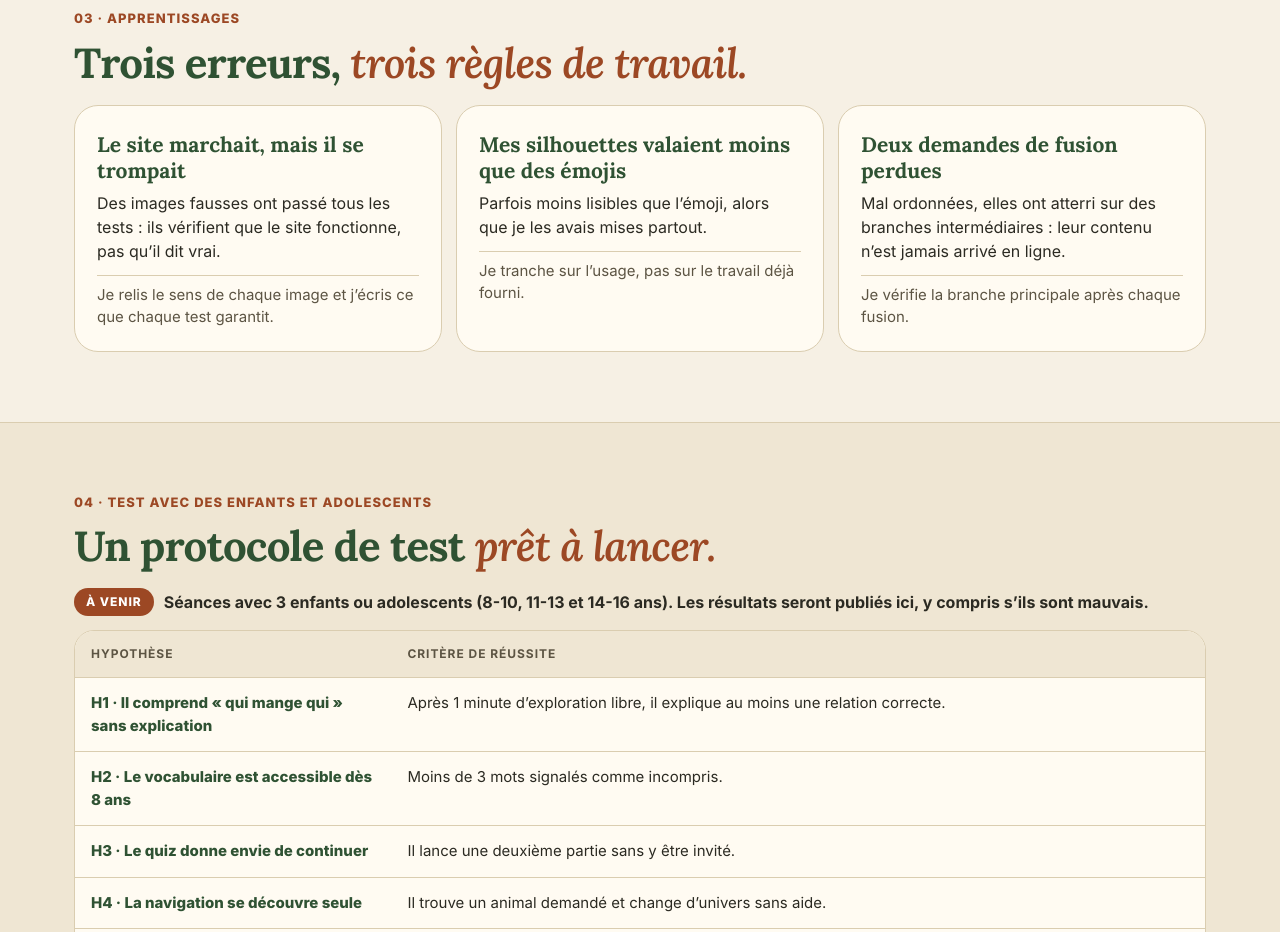
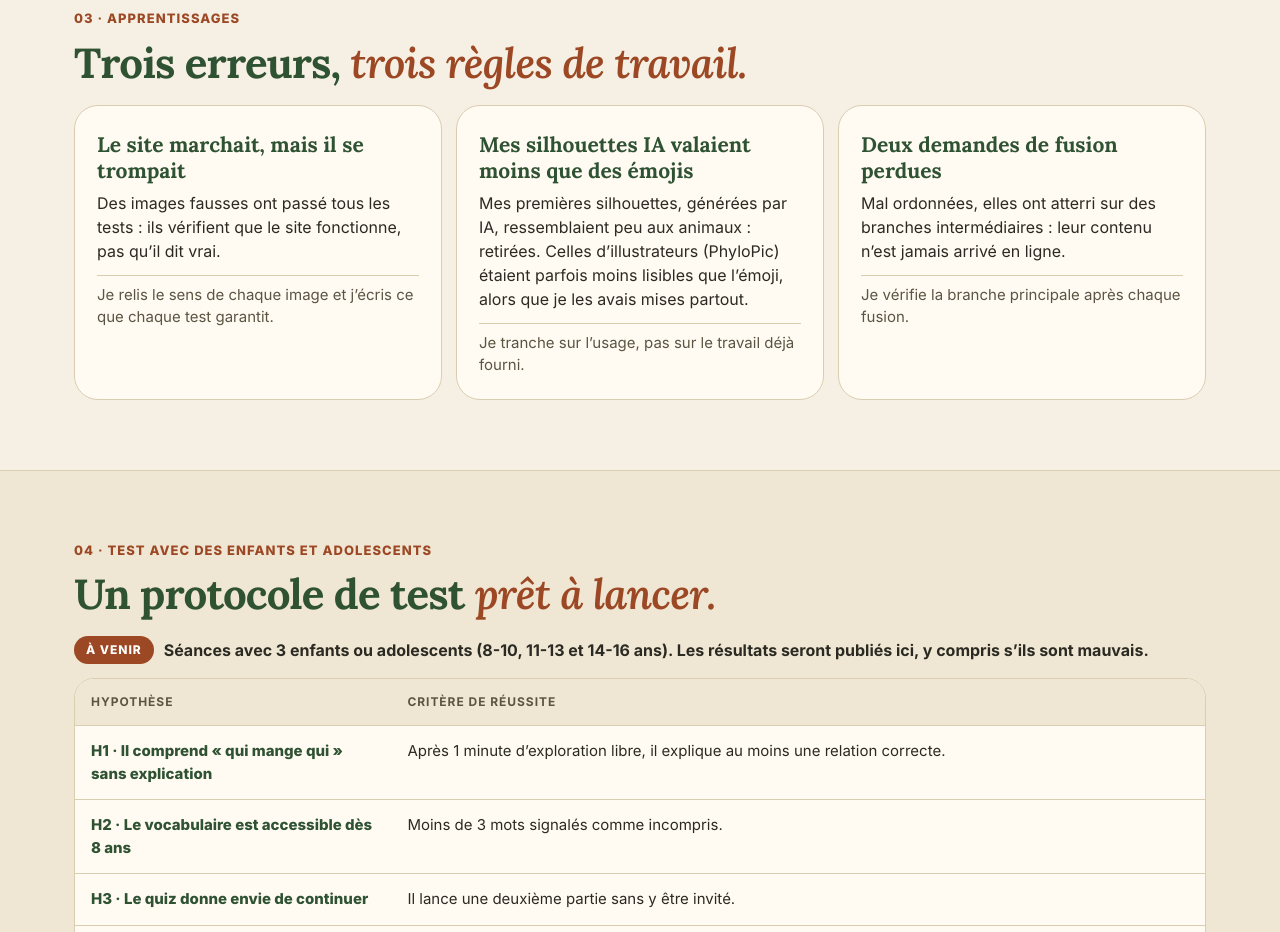
Before and after one commit to clementnowak/Reseau-vivant, a website: page coulisses.html in a window 1280 px wide. Shown: the part 2400-3332 px from the top of the page. Drawn offline with Linux system fonts and the light colour scheme.

Commit message:
Coulisses : préciser que les premières silhouettes étaient générées par IA
Co-Authored-By: Claude Sonnet 5.5 <noreply@anthropic.com>
Claude-Session: https://claude.ai/code/session_01FEqZiv8hTo6DpTSKSYapay

```diff
--- a/coulisses.html
+++ b/coulisses.html
@@ -129,8 +129,8 @@
           <p class="learn-take">Je relis le sens de chaque image et j’écris ce que chaque test garantit.</p>
         </article>
         <article class="learn">
-          <h3>Mes silhouettes valaient moins que des émojis</h3>
-          <p>Parfois moins lisibles que l’émoji, alors que je les avais mises partout.</p>
+          <h3>Mes silhouettes IA valaient moins que des émojis</h3>
+          <p>Mes premières silhouettes, générées par IA, ressemblaient peu aux animaux&nbsp;: retirées. Celles d’illustrateurs (PhyloPic) étaient parfois moins lisibles que l’émoji, alors que je les avais mises partout.</p>
           <p class="learn-take">Je tranche sur l’usage, pas sur le travail déjà fourni.</p>
         </article>
         <article class="learn">
```
Also changed, not shown: CHANGELOG.md.
